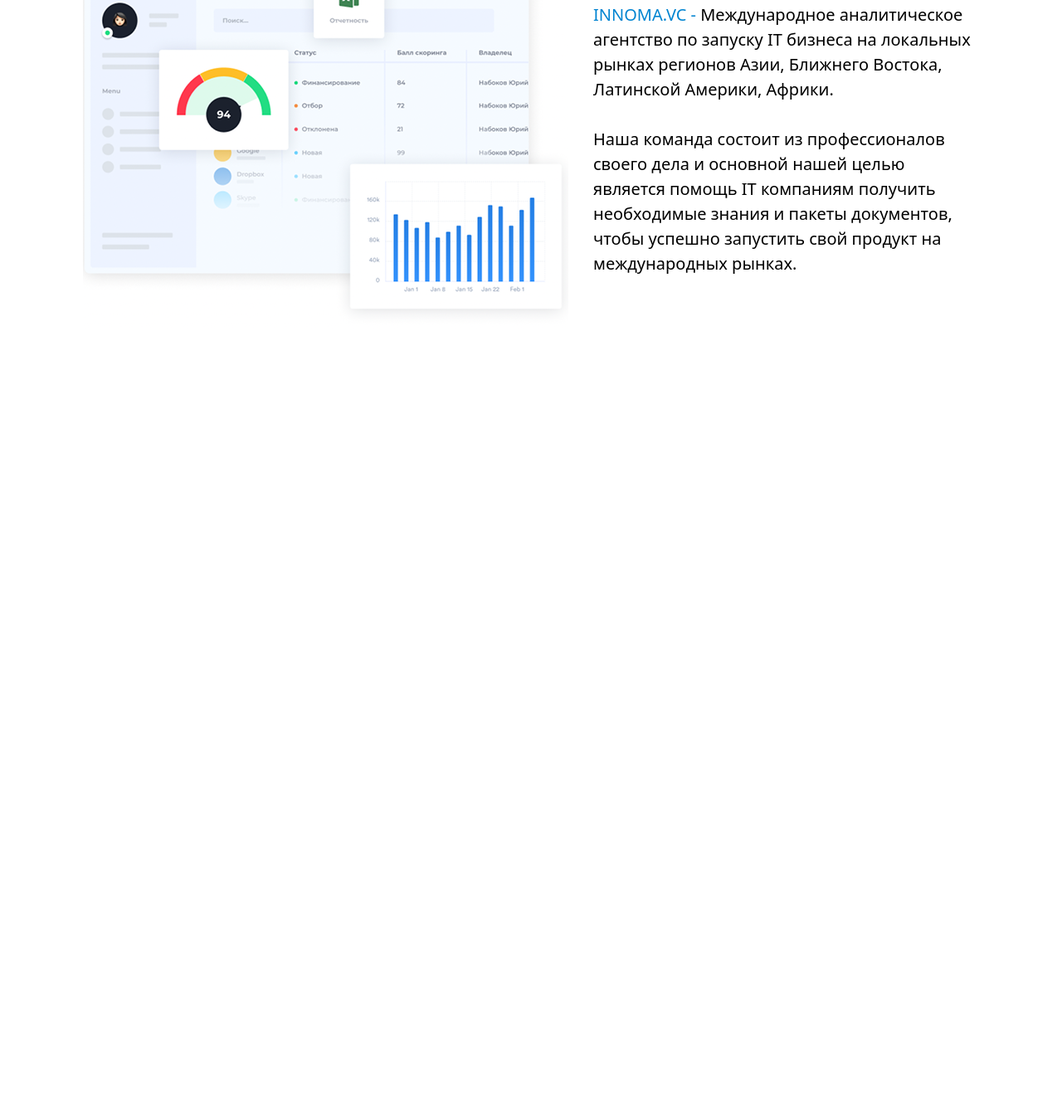
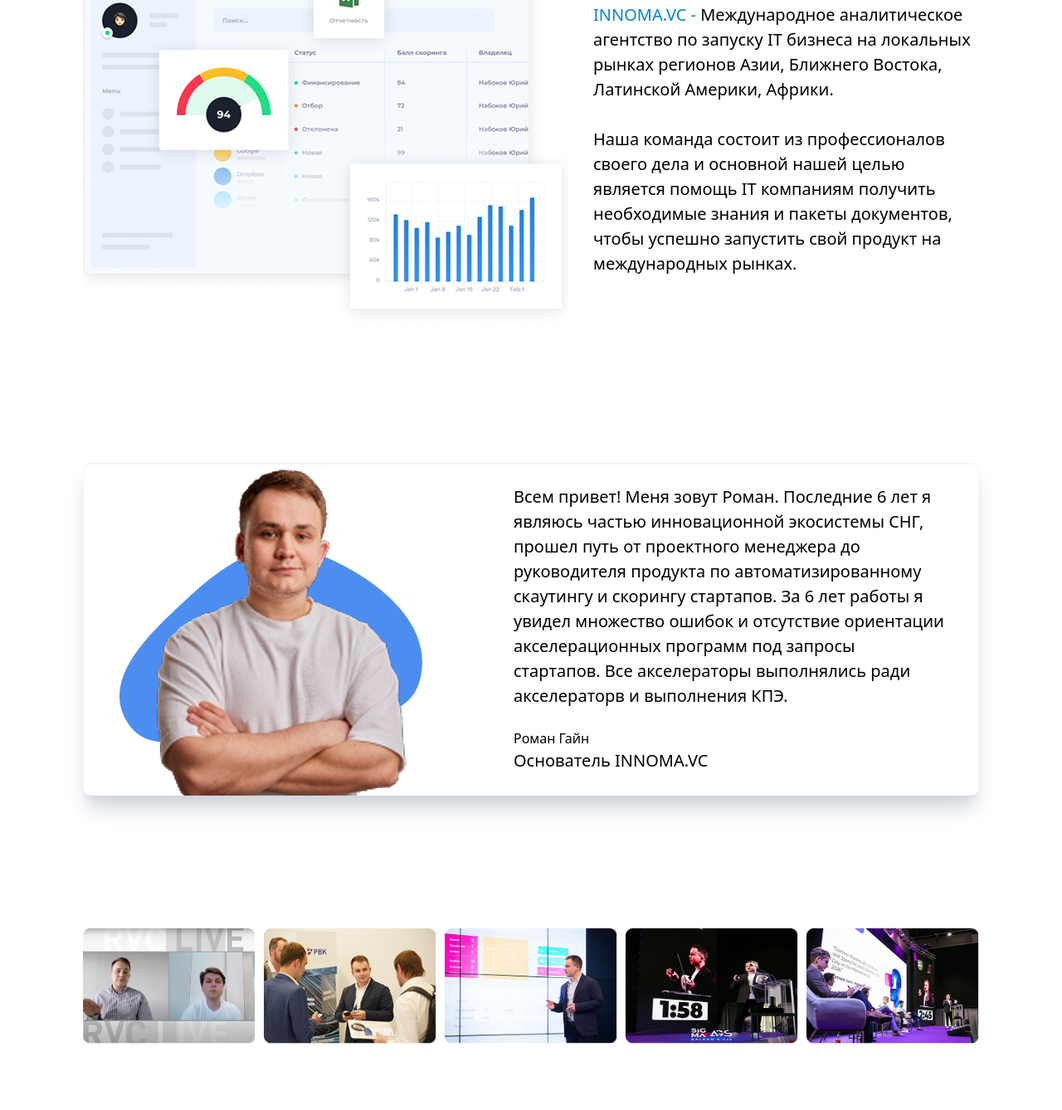
Before and after one commit to Rukhshona13/Exam02, a website: page index.html in a window 1280 px wide. Shown: the part 8796-10134 px from the top of the page at 83% size. Before the commit the page ends 9273 px from the top, so only its background shows below. Drawn offline with Linux system fonts and the light colour scheme.

Commit message:
section 10

```diff
--- a/index.html
+++ b/index.html
@@ -491,6 +491,36 @@
       </div>
     </section>
 
+    <section>
+         <div class="box5 max-w-[1500px] m-auto pt-[80px] pb-[80px] lg:px-[100px] md:px-[70px]  px-[20px] flex flex-col  lg:items-start  items-center text-center lg:text-start gap-[50px]">
+<div class="b1 w-[1fr] h-[1005px] lg:h-[402px] px-[40px] py-[50px] items-center gap-[100px]  rounded-[10px] inset-shadow-sm hover:shadow-gray-300 hover:shadow-lg hover:scale-101 flex lg:flex-row flex-col flex-col-reverse   shadow-xl shadow-gray-300 gap-[20px]">
+<img src="./man.png" alt="" >
+<div class="text">
+    <p class="font-light text-[20px]">Всем привет! Меня зовут Роман. Последние 6 лет я являюсь частью
+инновационной экосистемы СНГ,  прошел путь от проектного
+менеджера до руководителя продукта по автоматизированному скаутингу и скорингу стартапов. За 6 лет работы я увидел  множество ошибок и отсутствие ориентации акселерационных программ под запросы стартапов. Все акселераторы выполнялись ради акселераторв и выполнения КПЭ. </p>
+<br>
+<div >
+    <p class="font-medium">Роман Гайн</p>
+    <p class="font-light text-[20px]">Основатель INNOMA.VC</p>
+</div>
+</div>
+</div>
+</div>
+    </section>
 
+    <section>
+         <div class="box5 max-w-[1500px] m-auto pt-[80px] pb-[80px] lg:px-[100px] md:px-[70px]  px-[20px] flex   ">
+<div class="grid lg:grid-cols-5 md:grid-cols-3 grid-cols-2 gap-[10px]">
+<img src="./j1.png" alt="" >
+<img src="./j2.png" alt="" >
+<img src="./j3.png" alt="" class="hidden lg:flex md:flex">
+<img src="./j4.png" alt="" class="lg:flex hidden">
+<img src="./j5.png" alt="" class="lg:flex hidden">
+
+
+</div>
+         </div>
+    </section>
 </body>
 </html>
```
Also changed, not shown: j1.png (added), j2.png (added), j3.png (added), j4.png (added), j5.png (added), src/output.css.
